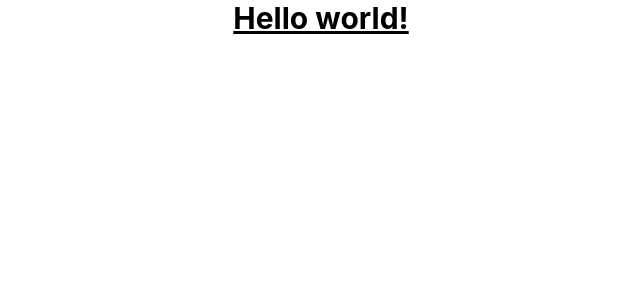
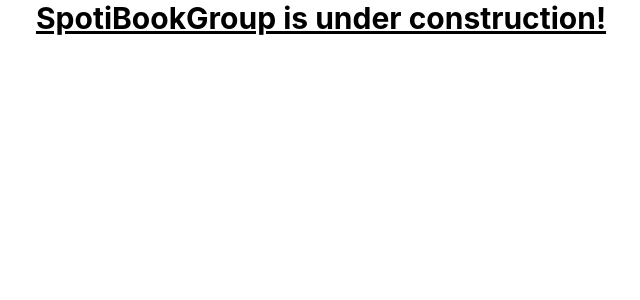
Before and after one commit to liamohkay/SpotiBookGroup, a React (Create React App) app: page / in a window 1280 px wide. Shown: the top 300 px of the page, without its empty margins (319-959 px from the left). Built offline with nearby package versions, Linux system fonts and the light colour scheme.

Commit message:
Added static landing page

```diff
--- a/src/App.tsx
+++ b/src/App.tsx
@@ -6,7 +6,7 @@ function App() {
   return (
     <div className="App">
       <h1 className="text-3xl font-bold underline">
-        Hello world!
+        SpotiBookGroup is under construction!
       </h1>
     </div>
   );
```
